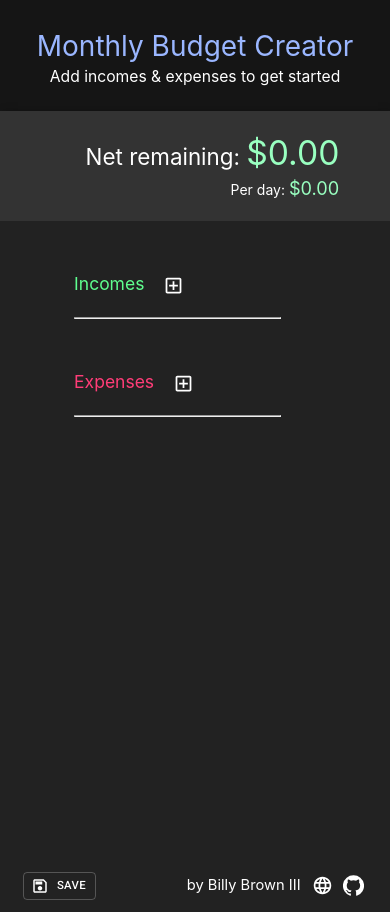
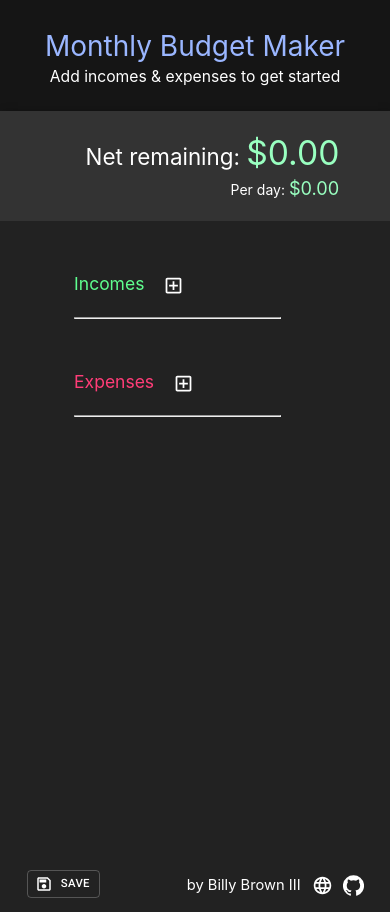
Before and after one commit to BillyBDev/budget-react-app, a React (Create React App) app: page / in a window 390 px wide. Built offline with nearby package versions, Linux system fonts and the light colour scheme.

Commit message:
Added fanfare to save button

```diff
--- a/public/index.html
+++ b/public/index.html
@@ -29,7 +29,7 @@
       work correctly both with client-side routing and a non-root public URL.
       Learn how to configure a non-root public URL by running `npm run build`.
     -->
-    <title>Monthly Budget Creator</title>
+    <title>Monthly Budget Maker</title>
   </head>
   <body>
     <noscript>You need to enable JavaScript to run this app.</noscript>
--- a/src/App.js
+++ b/src/App.js
@@ -77,7 +77,7 @@ class App extends Component {
   render (){
     return (
       <ThemeProvider theme={theme}>
-        <div class="title">Monthly Budget Creator</div>
+        <div class="title">Monthly Budget Maker</div>
         <div class="subtitle">Add incomes & expenses to get started</div>
         <div class="container">
           <Header total={this.state.total}/>
@@ -95,15 +95,18 @@ class App extends Component {
             {/* <IconButton size="small" aria-label="save">
               <SaveOutlinedIcon onClick={() => {window.localStorage.setItem('myState', JSON.stringify(this.state))}}/>
             </IconButton> */}
+
             <Button
               variant="outlined"
               size="small"
               className="button"
+              id="save-btn"
               startIcon={<SaveOutlinedIcon />}
               onClick={() => {window.localStorage.setItem('myState', JSON.stringify(this.state))}}
             >
               Save
             </Button>
+            <span id="save-msg">Saved to your browser's local storage.</span>
           </span>
           by Billy Brown III&nbsp;&nbsp;
           <IconButton href="https://www.billybdev.com" target="_blank" size="small" aria-label="portfolio">
--- a/src/index.css
+++ b/src/index.css
@@ -154,7 +154,21 @@ ul {
 
 #save {
   position: absolute;
-  margin-left: -330px;
+  margin-left: -350px;
+}
+
+#save-msg {
+  font-size: 0.95em;
+  position: absolute;
+  margin: -2.35em -12em 0 -6em;
+  opacity: 0;
+  transition: opacity 2s;
+  transition-timing-function: ease-in;
+}
+
+#save-btn:active + #save-msg {
+  opacity: 100%;
+  transition: opacity 0s;
 }
 
 @media (min-width: 1700px) {
@@ -171,7 +185,7 @@ ul {
     margin-left: 27vw;
   }
   #save {
-    margin-left: -220px;
+    margin-left: -25vw;
   }
 }
 
@@ -180,7 +194,7 @@ ul {
     width: 67.5%;
   }
   #save {
-    margin-left: -180px
+    margin-left: -170px
   }
 }
 
@@ -216,7 +230,12 @@ ul {
     margin-left: 42vw;
   }
   #save {
-    margin-left: -42vw;
+    margin-left: -41vw;
+    margin-top: -2px;
+  }
+  #save-msg {
+    margin-top: -2.65em;
+    margin-left: -8em;
   }
 }
 
@@ -226,7 +245,6 @@ ul {
     margin-right: -1%;
     margin-top: -4px;
   }
-
   #submit-form {
     margin-left: -1%;
     margin-top: -4px;
```
